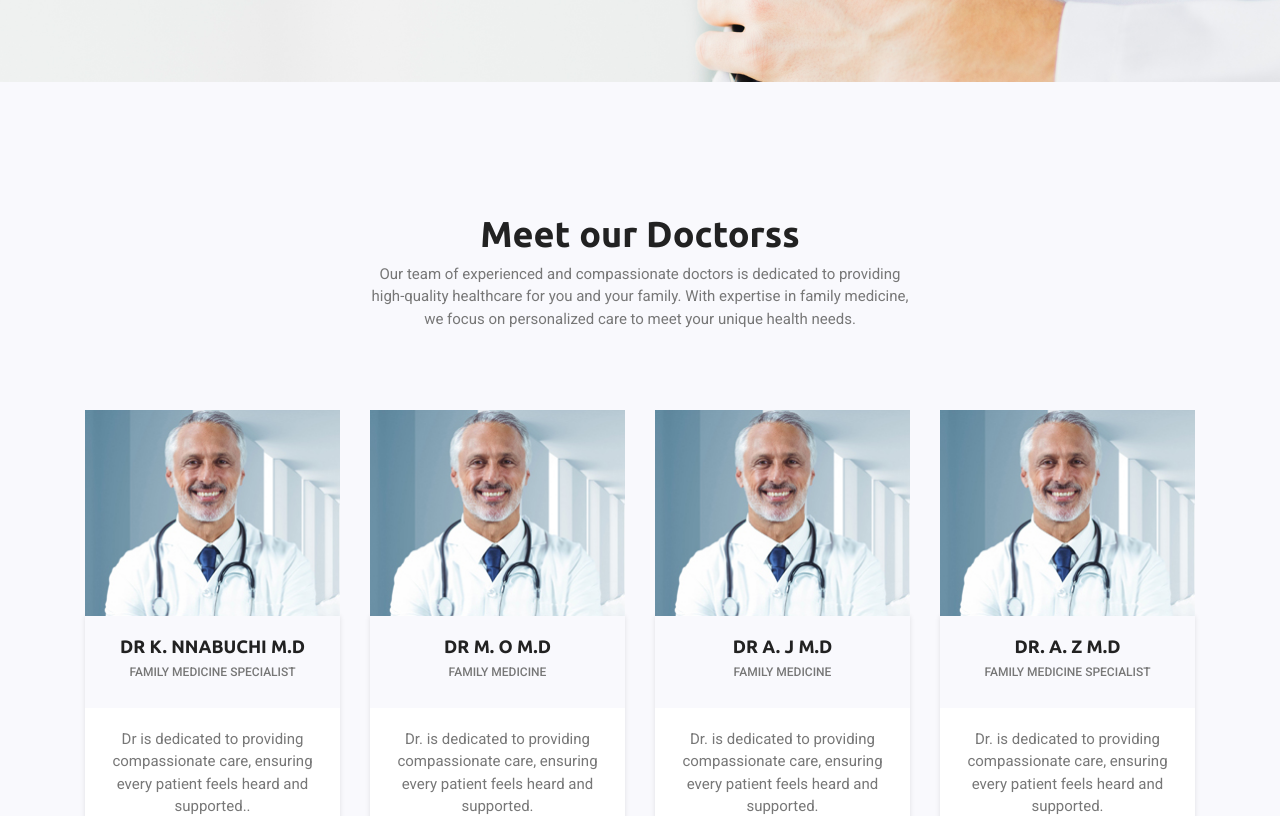
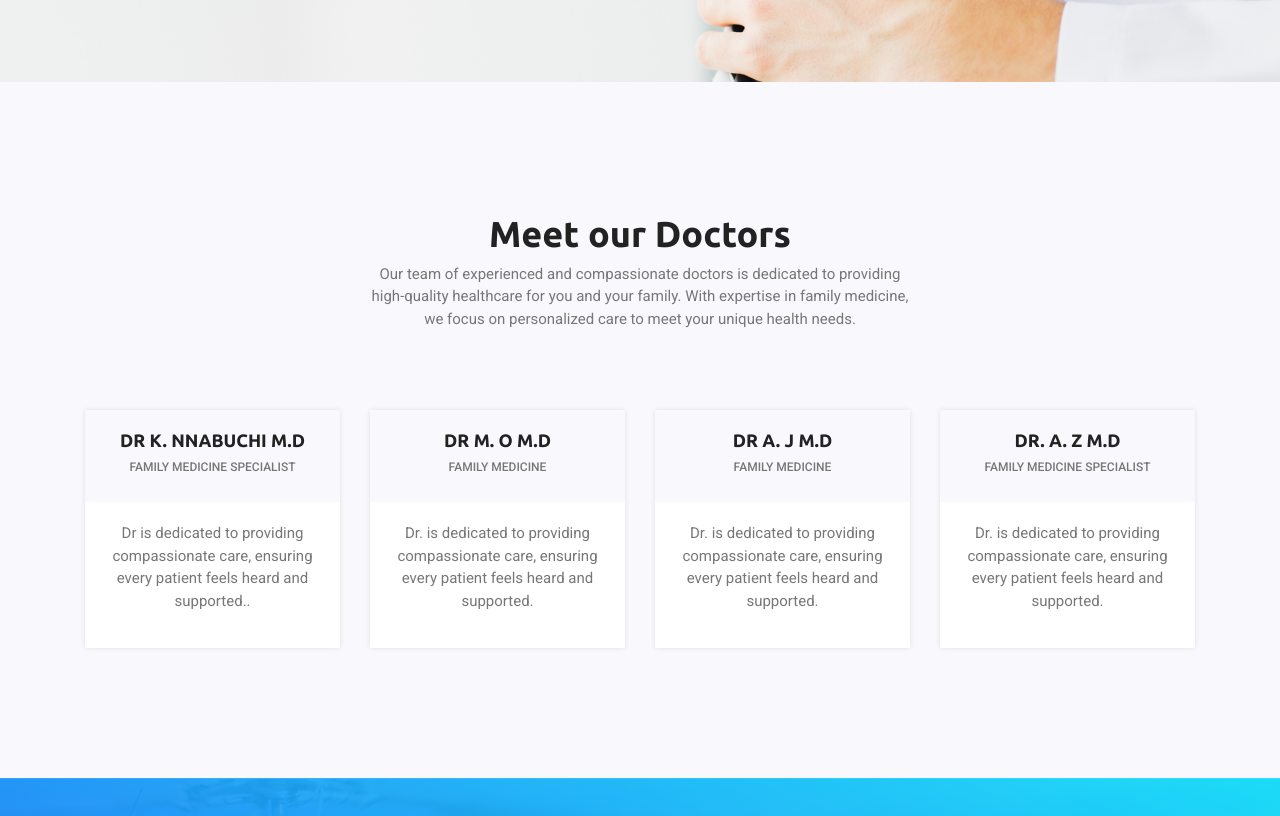
Before and after one commit to Rilaransi/Lynnwood, a plain HTML site: page doctors.html in a window 1280 px wide. Shown: the part 393-1209 px from the top of the page. Drawn offline with Linux system fonts and the light colour scheme.

Commit message:
stock photos taken off

```diff
--- a/doctors.html
+++ b/doctors.html
@@ -91,7 +91,7 @@ welcomeme
             <div class="row">
                 <div class="col-lg-6 offset-lg-3">
                     <div class="section-top text-center">
-                        <h2>Meet our Doctorss</h2>
+                        <h2>Meet our Doctors</h2>
                         <p>Our team of experienced and compassionate doctors is dedicated to providing high-quality
                             healthcare for you and your family.
                             With expertise in family medicine, we focus on personalized care to meet your unique health
@@ -103,7 +103,7 @@ welcomeme
                 <div class="col-lg-3 col-sm-6">
                     <div class="single-doctor mb-4 mb-lg-0">
                         <div class="doctor-img">
-                            <img src="assets/images/doctor1.jpg" alt="" class="img-fluid">
+                            <img src="" alt="" class="img-fluid">
                         </div>
                         <div class="content-area">
                             <div class="doctor-name text-center">
@@ -121,7 +121,7 @@ welcomeme
                 <div class="col-lg-3 col-sm-6">
                     <div class="single-doctor mb-4 mb-lg-0">
                         <div class="doctor-img">
-                            <img src="assets/images/doctor1.jpg" alt="" class="img-fluid">
+                            <img src="" alt="" class="img-fluid">
                         </div>
                         <div class="content-area">
                             <div class="doctor-name text-center">
@@ -139,7 +139,7 @@ welcomeme
                 <div class="col-lg-3 col-sm-6">
                     <div class="single-doctor mb-4 mb-sm-0">
                         <div class="doctor-img">
-                            <img src="assets/images/doctor1.jpg" alt="" class="img-fluid">
+                            <img src="" alt="" class="img-fluid">
                         </div>
                         <div class="content-area">
                             <div class="doctor-name text-center">
@@ -157,7 +157,7 @@ welcomeme
                 <div class="col-lg-3 col-sm-6">
                     <div class="single-doctor">
                         <div class="doctor-img">
-                            <img src="assets/images/doctor1.jpg" alt="" class="img-fluid">
+                            <img src="" alt="" class="img-fluid">
                         </div>
                         <div class="content-area">
                             <div class="doctor-name text-center">
```
Also changed, not shown: index.html (+4 -4 lines).
